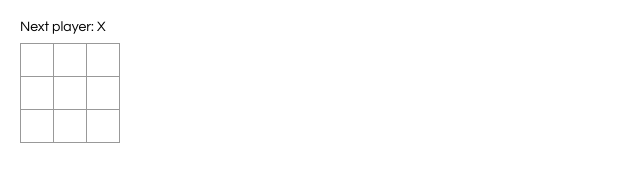
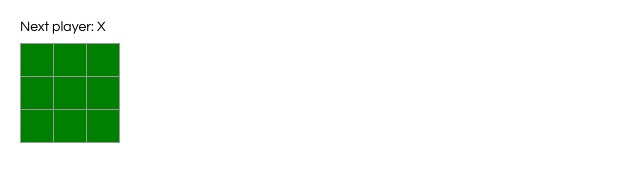
Before and after one commit to sharicodes/tic-tac-toe, a React app: page / in a window 1280 px wide. Shown: the whole page, without its empty margins (0-640 px from the left). Built offline with nearby package versions, Linux system fonts and the light colour scheme.

Commit message:
color change

```diff
--- a/src/index.css
+++ b/src/index.css
@@ -19,7 +19,7 @@ ul {
 }
 
 .square {
-  background: #fff;
+  background: green;
   border: 1px solid #999;
   float: left;
   font-size: 24px;
```
